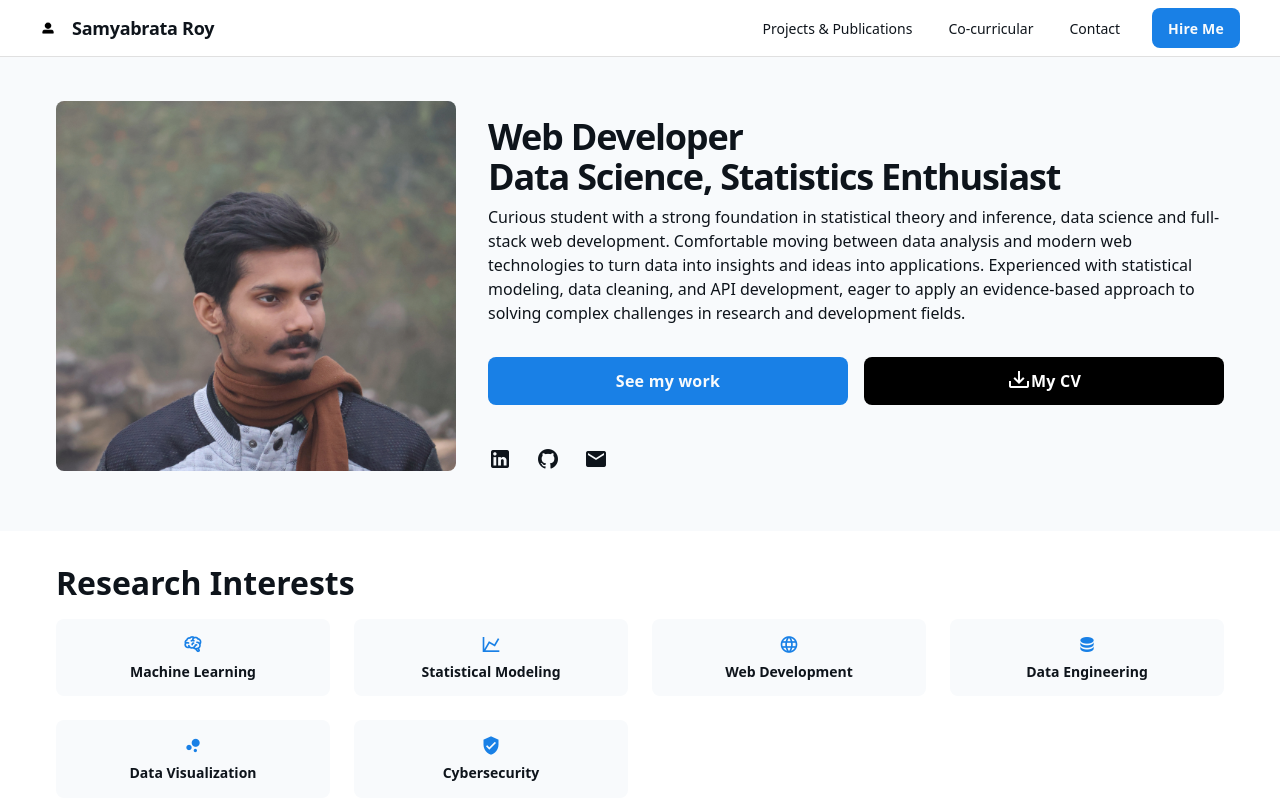
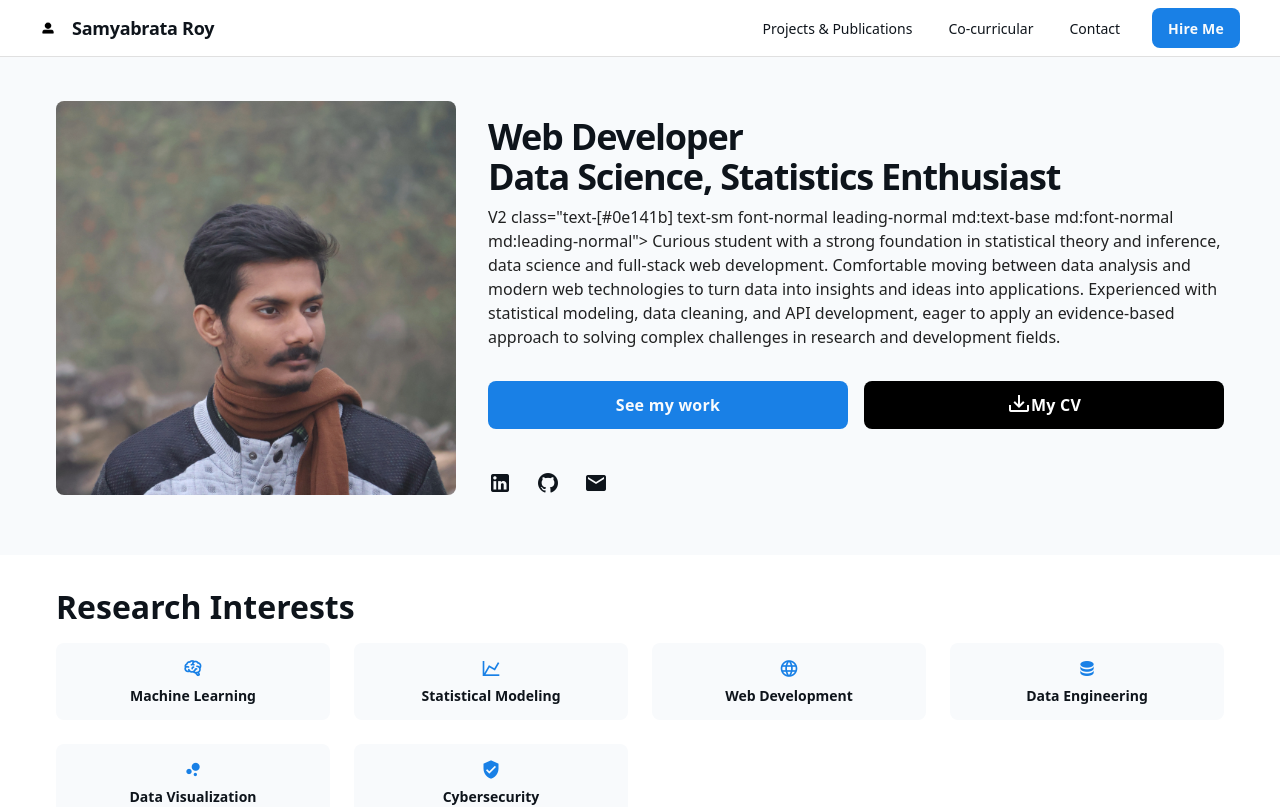
Before and after one commit to samyaroy/FolioForge-vue-portfolio-website, a Vue app: page / in a window 1280 px wide. Shown: the top 807 px of the page. Built offline with nearby package versions, Linux system fonts and the light colour scheme.

Commit message:
Changes Deployed

```diff
--- a/src/views/Home/components/HeroSection.vue
+++ b/src/views/Home/components/HeroSection.vue
@@ -16,7 +16,7 @@
                 class="text-[#0e141b] !text-4xl font-black leading-tight tracking-[-0.033em] md:text-5xl md:font-black md:leading-tight md:tracking-[-0.033em]">
                 Web Developer <br />Data Science, Statistics Enthusiast
               </h1>
-              <h2
+              <h2>V2
                 class="text-[#0e141b] text-sm font-normal leading-normal md:text-base md:font-normal md:leading-normal">
                 Curious student with a strong foundation in statistical theory and inference, data science and
                 full-stack web
```
